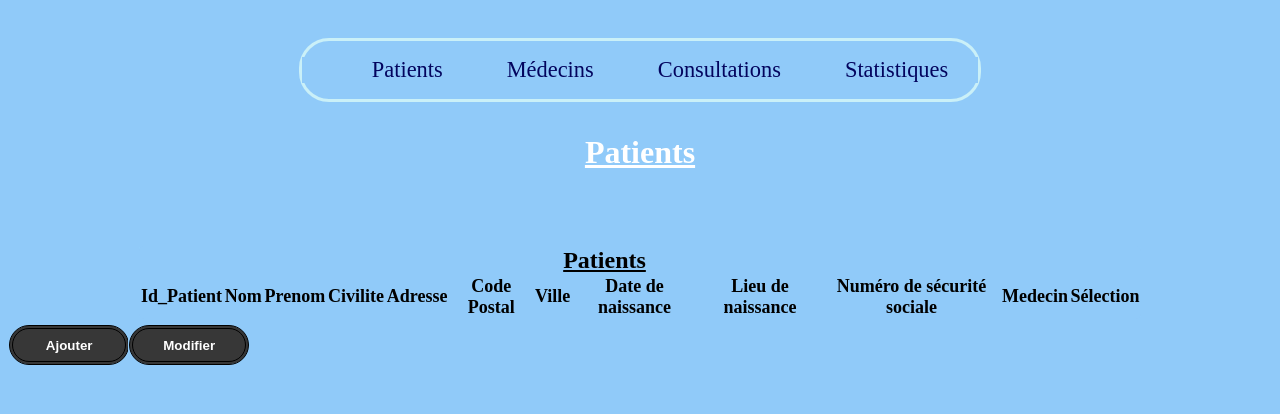
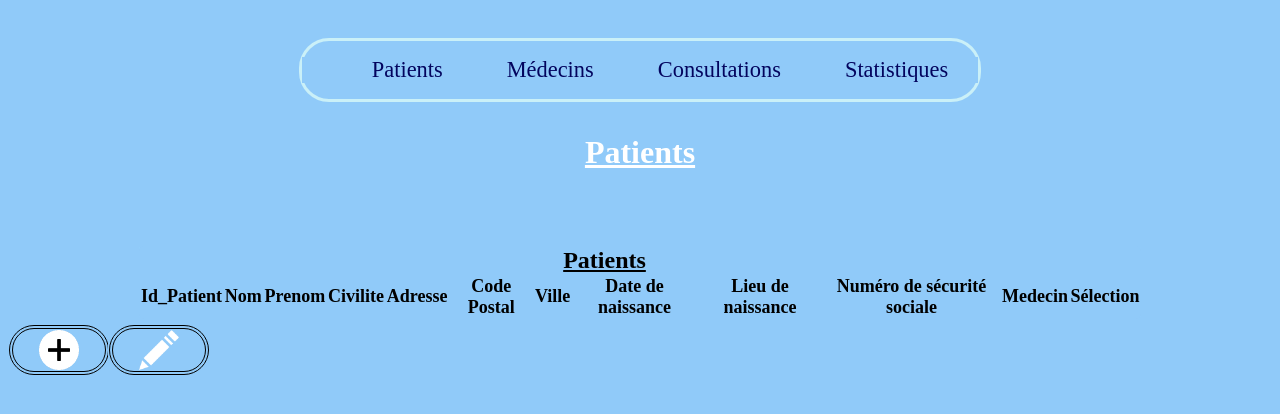
Before and after one commit to mrmoi31/Projet-PHP, a PHP site: page /patients.php in a window 1280 px wide. Shown: the top 414 px of the page. Run offline with PHP 8.4, Linux system fonts and the light colour scheme; data that the repository does not hold is empty.

Commit message:
css patient

```diff
--- a/index.css
+++ b/index.css
@@ -36,20 +36,25 @@ input#login, input#mdp{
 }
 
 button{
-  width: 120px;
-  height: 40px;
+  width: 100px;
+  height: 50px;
   border-radius: 40px;
-  background-color: #373737;
+  background-color: none;
   color: white;
   border : 4px double black;
-  font-family: revert;
-  font-weight: bold;
   margin: 1%;
 }
 
-button:hover{
-  background-color: whitesmoke;
-  color: black;
+#add{
+  height: 100%;
+}
+
+#pen{
+  height: 100%;
+}
+
+#trash{
+  height: 100%;
 }
 
 //
--- a/patients.php
+++ b/patients.php
@@ -53,7 +53,7 @@
                    <td><?php echo $row['numSecu'];?></td>
                    <td><?php echo $row['id_medecin'];?></td>
                    <td> <form method="post">
-                    <button type="submit" name="selectedRow" value="<?php echo $row['id_patient']; ?>">Supprimer</button></form></td>
+                    <button type="submit" name="selectedRow" value="<?php echo $row['id_patient']; ?>"><img src="./ressources/trash.png" id="trash"></button></form></td>
                    </tr>
                 <?php  } ?>
 
@@ -62,10 +62,10 @@
     </div>
     <div class="addButton">
     <form action="formAjoutPatient.php" method="post">
-    <button type="submit" name="choix" value="AjouterPatient">Ajouter</button></form>
+    <button type="submit" name="choix" value="AjouterPatient"><img src="./ressources/add.png" id="add"></button></form>
 
     <form>
-    <button type="submit" name="choix" value="ModifierPatient">Modifier</button></form>
+    <button type="submit" name="choix" value="ModifierPatient"><img src="./ressources/pen.png" id="pen"></button></form>
     </div>
 
     </body>
```
Also changed, not shown: ressources/add.png (added), ressources/pen.png (added), ressources/trash.png (added).
